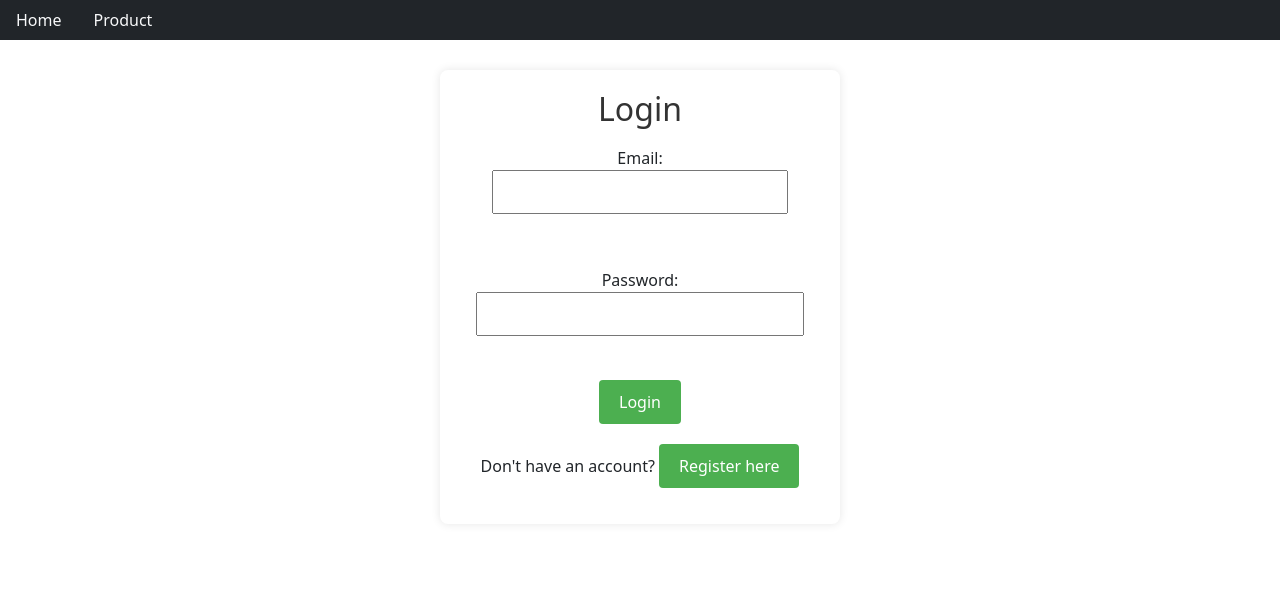
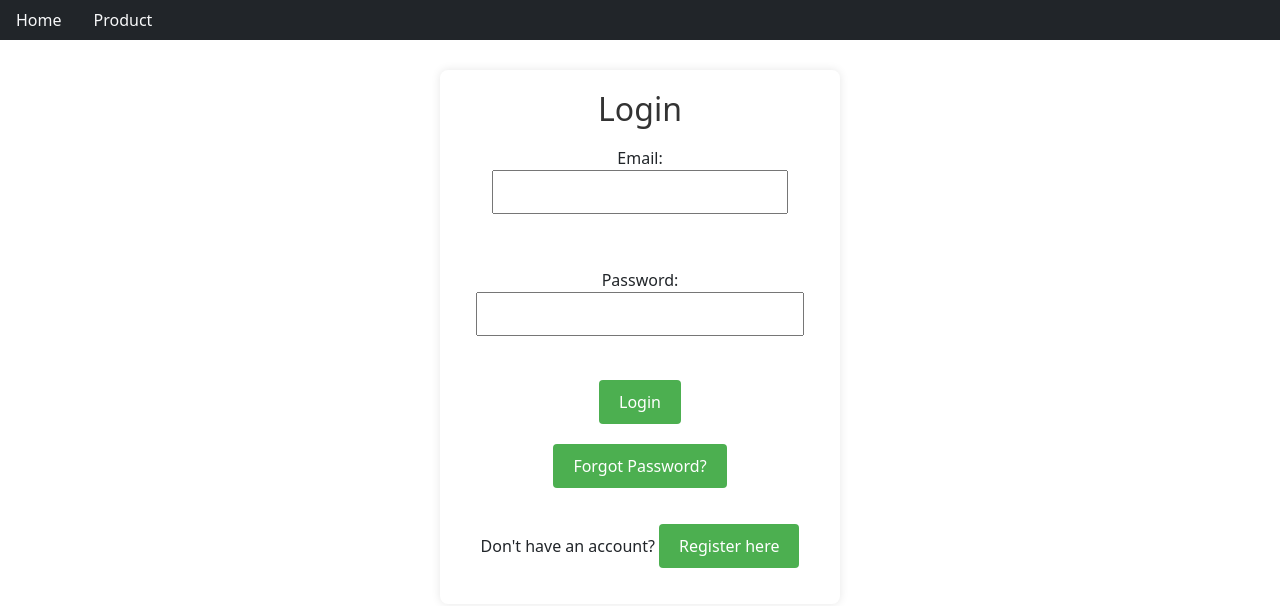
Before and after one commit to Kishore-1022/ExpenseTrackerProject, a React (Create React App) app: page / in a window 1280 px wide. Shown: the top 606 px of the page. Built offline with nearby package versions, Linux system fonts and the light colour scheme.

Commit message:
completed login screen

```diff
--- a/src/App.js
+++ b/src/App.js
@@ -1,14 +1,21 @@
+import {Route,Routes} from 'react-router-dom';
 import Login from "./Login";
 import Headers from "./Headers";
+import Welcome from "./Welcome";
 
 function App() {
+
   return (
-    <div className="App">
-      <header className="App-header">
+
+      <>
         <Headers/>
-        <Login/>
-      </header>
-    </div>
+        <Routes>
+          <Route path="/" element={<Login/>}/>
+          <Route path='/welcome' element={<Welcome/>}/>
+        </Routes>
+
+      </>
+
   );
 }
 
--- a/src/Login.js
+++ b/src/Login.js
@@ -1,14 +1,44 @@
 
 import React, { useState, useRef } from 'react';
+import { useNavigate } from 'react-router-dom';
 
 const Login = () => {
   const email=useRef()
   const password=useRef()
+  const navigate=useNavigate()
   const [isLogin, setIsLogin] = useState(true);
 
   const handleFormToggle = () => {
     setIsLogin(!isLogin);
   };
+
+const handleForgotPassword = async () => {
+    try {
+      const endpoint = 'https://identitytoolkit.googleapis.com/v1/accounts:sendOobCode?key=AIzaSyDW06_RxkmqCUsLd7-gYF9mGl0bDsIaHLs';
+
+      const response = await fetch(endpoint, {
+        method: 'POST',
+        body: JSON.stringify({
+          email: email.current.value,
+          requestType: 'PASSWORD_RESET',
+        }),
+        headers: {
+          'Content-Type': 'application/json',
+        },
+      });
+
+      if (response.ok) {
+        console.log('Password reset email sent successfully');
+      } else {
+        const errorData = await response.json();
+        console.error('Error sending password reset email:', errorData.error.message);
+      }
+    } catch (error) {
+      console.error('Error sending password reset email:', error.message);
+
+    }
+   };
+
 
   const handleFormSubmit = async (e) => {
     e.preventDefault();
@@ -38,6 +68,7 @@ const Login = () => {
     } catch (error) {
       console.error(`Error ${isLogin ? 'logging in' : 'registering account'}:`, error.message);
     }
+    navigate('/welcome')
     e.target.reset();
 
   };
@@ -65,6 +96,11 @@ const Login = () => {
         </label>
         <br />
         <button type="submit">{isLogin ? 'Login' : 'Register'}</button>
+        <p>
+        <button type="button" onClick={handleForgotPassword}>
+          Forgot Password?
+        </button>
+      </p>
       </form>
 
       <p>
@@ -73,6 +109,7 @@ const Login = () => {
           {isLogin ? 'Register here' : 'Login here'}
         </button>
       </p>
+
     </div>
   );
 };
--- /dev/null
+++ b/src/Welcome.js
@@ -0,0 +1,9 @@
+import React from 'react'
+
+const Welcome = () => {
+  return (
+    <div>Welcome to Expense Tracker</div>
+  )
+}
+
+export default Welcome
--- a/src/index.js
+++ b/src/index.js
@@ -2,11 +2,14 @@ import React from 'react';
 import ReactDOM from 'react-dom/client';
 import './index.css';
 import App from './App';
+import { BrowserRouter } from 'react-router-dom';
 
 
 const root = ReactDOM.createRoot(document.getElementById('root'));
 root.render(
   <React.StrictMode>
-    <App />
+    <BrowserRouter>
+       <App />
+    </BrowserRouter>
   </React.StrictMode>
 );
```
